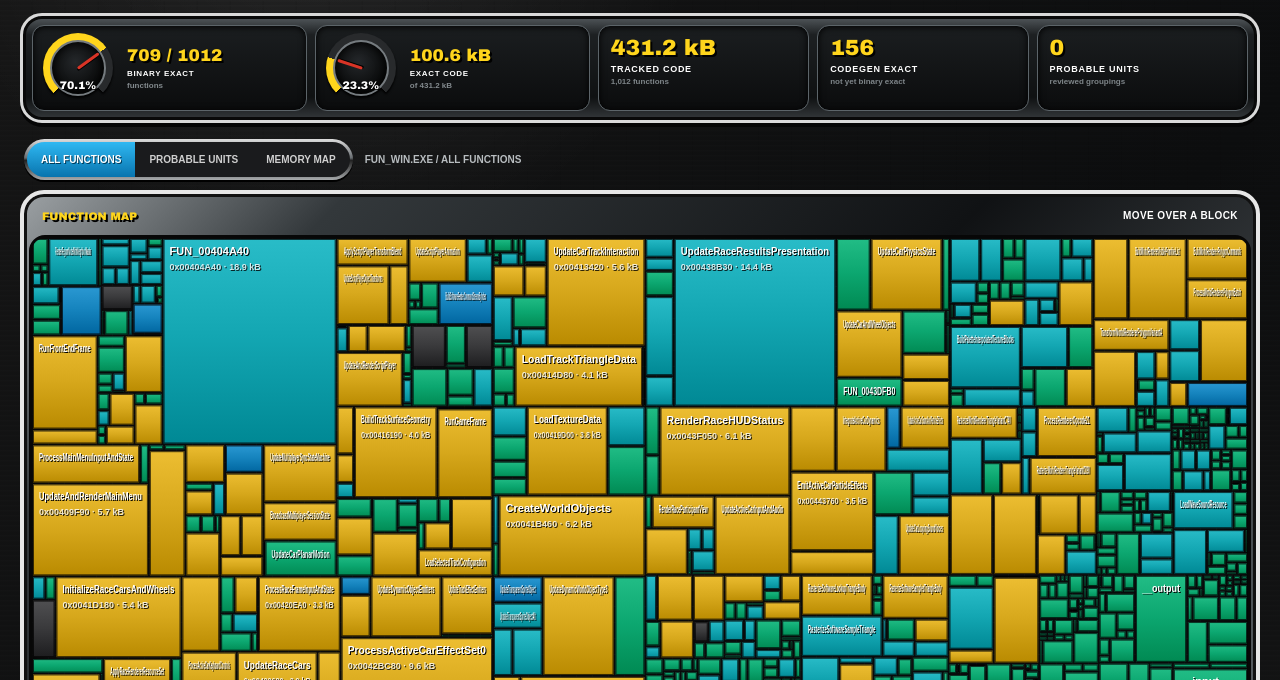
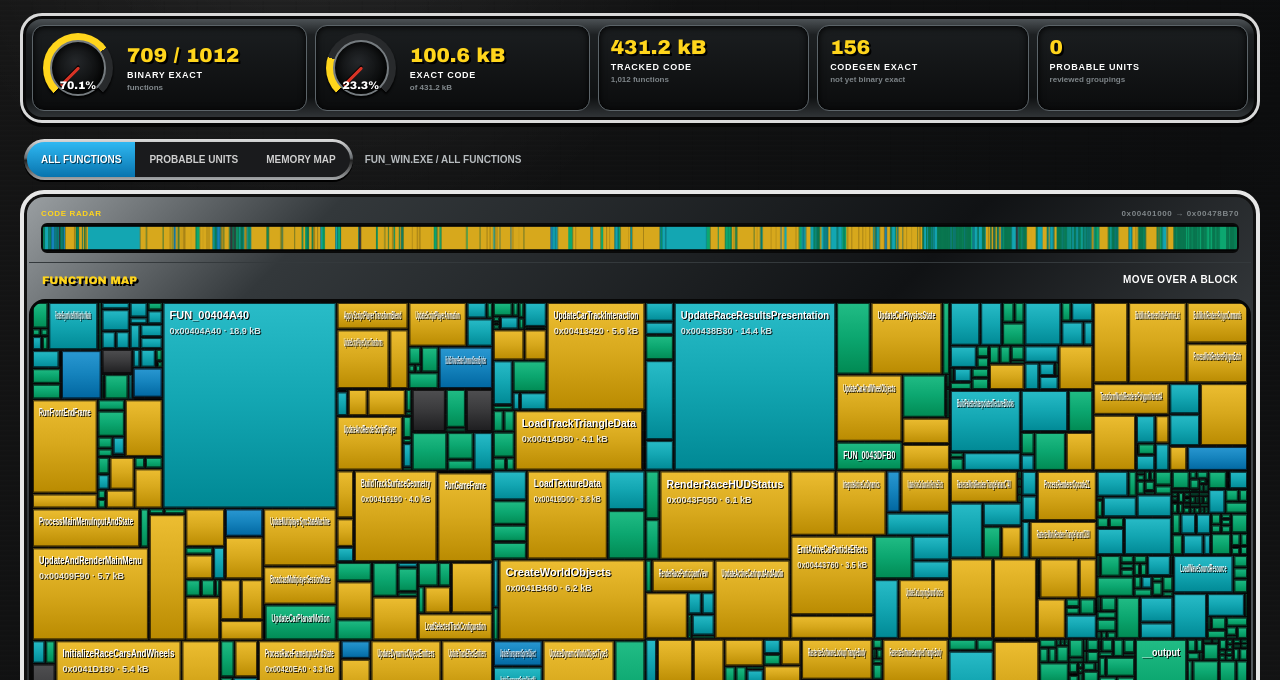
Before and after one commit to Karlos-fr/fun-tracks-decomp-progress, a plain HTML site: page docs/index.html in a window 1280 px wide. Shown: the part 120-800 px from the top of the page. Drawn offline with Linux system fonts and the light colour scheme.

Commit message:
feat: animate gauges and make code radar interactive

```diff
--- a/docs/app.js
+++ b/docs/app.js
@@ -11,7 +11,7 @@ const STATUS={
 const reducedMotion=matchMedia('(prefers-reduced-motion: reduce)').matches;
 const state={
   data:null,view:'functions',drill:null,rects:[],displayRects:[],hoveredKey:null,selectedKey:null,
-  touchArmed:null,lastTouchAt:0,hoverStarted:0,transition:null,raf:0,memoryLanes:[],sizeRanks:new Map()
+  touchArmed:null,lastTouchAt:0,hoverStarted:0,transition:null,raf:0,memoryLanes:[],sizeRanks:new Map(),radarRects:[]
 };
 const canvas=document.querySelector('#treemap'),ctx=canvas.getContext('2d');
 const radar=document.querySelector('#memory-radar'),rctx=radar.getContext('2d');
@@ -150,9 +150,69 @@ function clearTouchFocus(){state.touchArmed=null;state.hoveredKey=null;tooltip.h
 function setHover(i){const key=i?itemKey(i):null;if(key!==state.hoveredKey){state.hoveredKey=key;state.hoverStarted=performance.now();schedule()}}
 
 function drawRadar(){
-  if(!state.data)return;const d=resizeCanvas(radar,rctx);rctx.clearRect(0,0,d.width,d.height);const fs=[...state.data.functions].sort((a,b)=>addressNumber(a)-addressNumber(b)),total=fs.reduce((s,f)=>s+Math.max(1,f.size),0)||1;let x=0;
-  for(const f of fs){const w=Math.max(.35,d.width*Math.max(1,f.size)/total);rctx.fillStyle=STATUS[f.status]?.color||STATUS.unknown.color;rctx.fillRect(x,2,w,d.height-4);const key='fn:'+f.address;if(key===state.selectedKey||key===state.hoveredKey){rctx.fillStyle=key===state.selectedKey?'#e43b2e':'#fff7a3';rctx.fillRect(Math.max(0,x-1),0,Math.max(2,w+2),d.height)}x+=w}
+  if(!state.data)return;
+  const d=resizeCanvas(radar,rctx);
+  rctx.clearRect(0,0,d.width,d.height);
+  const fs=[...state.data.functions].sort((a,b)=>addressNumber(a)-addressNumber(b));
+  const total=fs.reduce((s,f)=>s+Math.max(1,f.size),0)||1;
+  let x=0;
+  state.radarRects=[];
+  for(const f of fs){
+    const w=Math.max(.35,d.width*Math.max(1,f.size)/total);
+    state.radarRects.push({item:f,x,w});
+    rctx.fillStyle=STATUS[f.status]?.color||STATUS.unknown.color;
+    rctx.fillRect(x,2,w,d.height-4);
+    const fnKey='fn:'+f.address;
+    const groupKey='group:'+(f.compilation_unit||'UNASSIGNED');
+    const radarHot=fnKey===state.selectedKey||fnKey===state.hoveredKey||groupKey===state.hoveredKey;
+    if(radarHot){
+      rctx.fillStyle=fnKey===state.selectedKey?'#e43b2e':'#fff7a3';
+      rctx.fillRect(Math.max(0,x-1),0,Math.max(2,w+2),d.height);
+    }
+    x+=w;
+  }
 }
+
+function radarFunctionAt(e){
+  const box=radar.getBoundingClientRect();
+  const x=e.clientX-box.left;
+  return state.radarRects.find(r=>x>=r.x&&x<=r.x+r.w)?.item||null;
+}
+function mapEntityForRadarFunction(fn){
+  if(!fn)return null;
+  if(state.view==='units'&&!state.drill){
+    const groupName=fn.compilation_unit||'UNASSIGNED';
+    return state.rects.find(r=>r.item.kind==='group'&&r.item.name===groupName)?.item||null;
+  }
+  return fn;
+}
+function setRadarHover(fn){
+  const entity=mapEntityForRadarFunction(fn);
+  setHover(entity);
+  if(fn){
+    hoverReadout.textContent=fn.address+' · '+fn.symbol;
+  }else{
+    hoverReadout.textContent='MOVE OVER A BLOCK';
+  }
+  schedule();
+}
+radar.addEventListener('pointermove',e=>{
+  if(e.pointerType==='touch')return;
+  setRadarHover(radarFunctionAt(e));
+});
+radar.addEventListener('pointerleave',e=>{
+  if(e.pointerType==='touch')return;
+  setRadarHover(null);
+});
+radar.addEventListener('pointerup',e=>{
+  if(e.pointerType!=='touch')return;
+  const fn=radarFunctionAt(e);
+  if(!fn)return;
+  e.preventDefault();
+  showDetail(fn);
+  setRadarHover(fn);
+  schedule();
+});
 
 canvas.addEventListener('pointermove',e=>{if(e.pointerType==='touch')return;const r=locate(e);setHover(r?.item||null);showTooltip(r,e)});
 canvas.addEventListener('pointerleave',e=>{if(e.pointerType==='touch'||state.touchArmed)return;setHover(null);tooltip.hidden=true;hoverReadout.textContent='MOVE OVER A BLOCK'});
@@ -168,11 +228,27 @@ fetch('data/progress.json').then(r=>{if(!r.ok)throw new Error('HTTP '+r.status);
   const sizes=[...data.functions].sort((a,b)=>b.size-a.size);sizes.forEach((f,index)=>state.sizeRanks.set(f.address,100*(index+1)/sizes.length));
   const first=data.functions[0],last=data.functions[data.functions.length-1];if(first&&last)radarRange.textContent=first.address+' → '+last.address;
   const c=data.summary.status_counts,total=Math.max(1,data.summary.functions),exact=c.binary_exact||0,exactFunctionPct=100*exact/total,exactBytes=data.summary.status_bytes?.binary_exact||data.functions.filter(f=>f.status==='binary_exact').reduce((s,f)=>s+f.size,0),bytePct=100*exactBytes/Math.max(1,data.summary.bytes),angle1=exactFunctionPct*2.7,angle2=bytePct*2.7;
-  stats.innerHTML='<div class="gauge-card"><div class="gauge" style="--angle:'+angle1+'deg;--needle:'+(-135+angle1)+'deg"><div class="gauge-readout">'+exactFunctionPct.toFixed(1)+'%</div></div><div class="gauge-copy"><strong>'+exact+' / '+total+'</strong><span>BINARY EXACT</span><small>functions</small></div></div>'+
-    '<div class="gauge-card"><div class="gauge" style="--angle:'+angle2+'deg;--needle:'+(-135+angle2)+'deg"><div class="gauge-readout">'+bytePct.toFixed(1)+'%</div></div><div class="gauge-copy"><strong>'+fmtBytes(exactBytes)+'</strong><span>EXACT CODE</span><small>of '+fmtBytes(data.summary.bytes)+'</small></div></div>'+
+  stats.innerHTML='<div class="gauge-card"><div class="gauge" data-target-angle="'+angle1+'" data-target-pct="'+exactFunctionPct+'" style="--angle:0deg;--needle:-135deg"><div class="gauge-readout">0.0%</div></div><div class="gauge-copy"><strong>'+exact+' / '+total+'</strong><span>BINARY EXACT</span><small>functions</small></div></div>'+
+    '<div class="gauge-card"><div class="gauge" data-target-angle="'+angle2+'" data-target-pct="'+bytePct+'" style="--angle:0deg;--needle:-135deg"><div class="gauge-readout">0.0%</div></div><div class="gauge-copy"><strong>'+fmtBytes(exactBytes)+'</strong><span>EXACT CODE</span><small>of '+fmtBytes(data.summary.bytes)+'</small></div></div>'+
     '<div class="stat"><strong>'+fmtBytes(data.summary.bytes)+'</strong><span>TRACKED CODE</span><small>'+data.summary.functions.toLocaleString('en-US')+' functions</small></div>'+
     '<div class="stat"><strong>'+(c.codegen_exact||0)+'</strong><span>CODEGEN EXACT</span><small>not yet binary exact</small></div>'+
     '<div class="stat"><strong>'+(data.summary.explicit_compilation_units||0)+'</strong><span>PROBABLE UNITS</span><small>reviewed groupings</small></div>';
+  const gaugeStart=performance.now();
+  const gaugeDuration=reducedMotion?0:1150;
+  const animateGauges=now=>{
+    const t=gaugeDuration===0?1:Math.min(1,(now-gaugeStart)/gaugeDuration);
+    const e=1-Math.pow(1-t,3);
+    document.querySelectorAll('.gauge').forEach(g=>{
+      const angle=Number(g.dataset.targetAngle)||0;
+      const pct=Number(g.dataset.targetPct)||0;
+      g.style.setProperty('--angle',(angle*e)+'deg');
+      g.style.setProperty('--needle',(-135+angle*e)+'deg');
+      const readout=g.querySelector('.gauge-readout');
+      if(readout)readout.textContent=(pct*e).toFixed(1)+'%';
+    });
+    if(t<1)requestAnimationFrame(animateGauges);
+  };
+  requestAnimationFrame(animateGauges);
   state.rects=targetLayout();state.displayRects=state.rects;schedule();
 }).catch(err=>{detail.innerHTML='<div class="inspector-number">!</div><div><h2>DATA ERROR</h2><p>'+esc(err.message)+'</p></div>'});
 })();
--- a/docs/index.html
+++ b/docs/index.html
@@ -6,7 +6,7 @@
   <meta name="color-scheme" content="dark">
   <meta name="description" content="Interactive progress map for the Fun Tracks / Ignition decompilation project.">
   <title>Fun Tracks / Ignition — Decomp Progress</title>
-  <link rel="stylesheet" href="style.css?v=6">
+  <link rel="stylesheet" href="style.css?v=7">
 </head>
 <body>
   <main class="shell">
@@ -34,6 +34,10 @@
     </section>
 
     <section class="race-panel">
+      <div class="radar-wrap">
+        <div class="radar-label"><span>CODE RADAR</span><span id="radar-range">0x00401000 → 0x00469230</span></div>
+        <canvas id="memory-radar" aria-label="Address-ordered overview of the function corpus"></canvas>
+      </div>
       <div class="race-panel-top">
         <span id="map-title">FUNCTION MAP</span>
         <span id="hover-readout">MOVE OVER A BLOCK</span>
@@ -41,10 +45,6 @@
       <div class="map-stage">
         <canvas id="treemap" aria-label="Interactive decompilation progress map"></canvas>
         <div id="tooltip" class="tooltip" hidden></div>
-      </div>
-      <div class="radar-wrap">
-        <div class="radar-label"><span>CODE RADAR</span><span id="radar-range">0x00401000 → 0x00469230</span></div>
-        <canvas id="memory-radar" aria-label="Address-ordered overview of the function corpus"></canvas>
       </div>
     </section>
 
@@ -67,6 +67,6 @@
 
     <footer>PUBLIC PROGRESS METADATA ONLY · NO PRIVATE SOURCE CODE OR INTERNAL EVIDENCE</footer>
   </main>
-  <script src="app.js?v=6" defer></script>
+  <script src="app.js?v=7" defer></script>
 </body>
 </html>
--- a/docs/style.css
+++ b/docs/style.css
@@ -1,3 +1,5 @@
+@property --angle{syntax:"<angle>";inherits:false;initial-value:0deg}
+@property --needle{syntax:"<angle>";inherits:false;initial-value:-135deg}
 :root{
   color-scheme:dark;
   --asphalt:#151515;--asphalt2:#0f0f10;--panel:#202124;--panel2:#2a2b2f;
@@ -35,14 +37,14 @@ h1{margin:0;font:900 clamp(30px,5vw,54px)/.93 "Arial Black",Impact,sans-serif;te
 .gauge{
   --angle:0deg;--needle:-135deg;position:relative;width:70px;height:70px;border-radius:50%;
   background:conic-gradient(from 225deg,var(--yellow) 0deg,var(--yellow) var(--angle),#282a2c var(--angle),#282a2c 270deg,transparent 270deg);
-  filter:drop-shadow(0 2px 1px #000)
+  filter:drop-shadow(0 2px 1px #000);transition:--angle 1.15s cubic-bezier(.18,.82,.2,1),--needle 1.15s cubic-bezier(.18,.82,.2,1)
 }
 .gauge:before{content:"";position:absolute;inset:7px;border-radius:50%;background:radial-gradient(circle at 45% 38%,#24272a,#070808 72%);border:2px solid #757b7f;box-shadow:inset 0 0 10px #000}
-.gauge:after{content:"";position:absolute;left:34px;top:10px;width:3px;height:26px;background:var(--red);transform-origin:50% 25px;transform:rotate(var(--needle));border-radius:3px;box-shadow:1px 1px 0 #000}
+.gauge:after{content:"";position:absolute;left:34px;top:10px;width:3px;height:26px;background:var(--red);transform-origin:50% 25px;transform:rotate(var(--needle));border-radius:3px;box-shadow:1px 1px 0 #000;transition:transform 1.15s cubic-bezier(.18,.82,.2,1)}
 .gauge-readout{position:absolute;inset:0;display:flex;align-items:flex-end;justify-content:center;padding-bottom:12px;z-index:2;font:900 11px/1 "Arial Black",Impact,sans-serif;color:#fff;text-shadow:1px 1px #000}
-.gauge-copy strong{display:block;color:var(--yellow);font:900 17px/1 "Arial Black",Impact,sans-serif;text-shadow:2px 2px 0 #000}
-.gauge-copy span{display:block;margin-top:5px;color:#fff;font-size:8px;font-weight:900;letter-spacing:.08em}.gauge-copy small{display:block;margin-top:3px;color:#838a8e;font-size:8px;font-weight:700}
-.stat{padding:11px 12px}.stat strong{display:block;color:var(--yellow);font:900 22px/1 "Arial Black",Impact,sans-serif;text-shadow:2px 2px 0 #000;white-space:nowrap;overflow:hidden;text-overflow:ellipsis}.stat span{display:block;margin-top:5px;color:#fff;font-size:9px;font-weight:900;letter-spacing:.08em}.stat small{display:block;margin-top:3px;color:#7e8589;font-size:8px;font-weight:700}
+.gauge-copy strong{display:block;color:var(--yellow);font:900 20px/1 "Arial Black",Impact,sans-serif;text-shadow:2px 2px 0 #000}
+.gauge-copy span{display:block;margin-top:5px;color:#fff;font-size:9px;font-weight:900;letter-spacing:.08em}.gauge-copy small{display:block;margin-top:3px;color:#838a8e;font-size:8px;font-weight:700}
+.stat{padding:11px 12px}.stat strong{display:block;color:var(--yellow);font:900 20px/1 "Arial Black",Impact,sans-serif;text-shadow:2px 2px 0 #000;white-space:nowrap;overflow:hidden;text-overflow:ellipsis}.stat span{display:block;margin-top:5px;color:#fff;font-size:9px;font-weight:900;letter-spacing:.08em}.stat small{display:block;margin-top:3px;color:#7e8589;font-size:8px;font-weight:700}
 .control-strip{display:flex;align-items:center;gap:12px;padding:16px 4px 10px;min-height:58px}
 .mode-switch{display:flex;padding:3px;border-radius:999px;background:linear-gradient(#ddd,#696e72 46%,#222 52%,#a7aaac);box-shadow:0 2px 0 #000}
 button{border:0;cursor:pointer;color:#cfcfcf;background:#1a1b1d;min-height:35px;padding:0 14px;font-size:10px;font-weight:900}
@@ -59,10 +61,10 @@ button:hover,button:focus-visible{filter:brightness(1.18);outline:2px solid var(
 .tooltip-inner{padding:11px 12px;border-radius:11px;background:#0d0f10;border:1px solid #555d61}.tooltip-title{color:var(--yellow);font:900 15px/1.05 "Arial Black",Impact,sans-serif;text-shadow:2px 2px 0 #000;overflow-wrap:anywhere}.tooltip-row{display:flex;justify-content:space-between;gap:12px;margin-top:6px;color:#cfd2d3;font-size:10px;font-weight:700}.tooltip-row b{color:#fff;text-align:right}.tooltip-meter{margin-top:9px;height:9px;border-radius:99px;background:#050505;border:1px solid #5f6467;overflow:hidden}.tooltip-meter i{display:block;height:100%;background:linear-gradient(90deg,#1a92d0,#39c7f7);box-shadow:0 0 9px #24b7ef}.tooltip-hint{margin-top:9px;padding-top:7px;border-top:1px solid #4f5558;color:var(--yellow);font:900 9px/1 "Arial Black",Impact,sans-serif;letter-spacing:.08em;text-align:center}
 @keyframes pop{from{opacity:0;transform:scale(.96)}to{opacity:1;transform:scale(1)}
 }
-.radar-wrap{padding:8px 12px 10px}.radar-label{display:flex;justify-content:space-between;gap:10px;margin-bottom:5px;color:#80878a;font-size:8px;font-weight:900;letter-spacing:.08em}.radar-label span:first-child{color:var(--yellow)}#memory-radar{display:block;width:100%;height:30px;border:2px solid #090909;border-radius:6px;background:#080909;box-shadow:inset 0 0 7px #000}
+.radar-wrap{padding:10px 12px 9px;border-bottom:1px solid #34393c}.radar-label{display:flex;justify-content:space-between;gap:10px;margin-bottom:5px;color:#80878a;font-size:8px;font-weight:900;letter-spacing:.08em}.radar-label span:first-child{color:var(--yellow)}#memory-radar{display:block;width:100%;height:30px;border:2px solid #090909;border-radius:6px;background:#080909;box-shadow:inset 0 0 7px #000;cursor:crosshair;touch-action:manipulation}
 .legend{display:flex;flex-wrap:wrap;gap:9px 14px;padding:12px 5px 9px;font-size:9px;font-weight:900;color:#b4b8ba}.legend span{display:inline-flex;gap:6px;align-items:center}.swatch{width:13px;height:13px;border:2px solid #e5e5e5;border-radius:50%;box-shadow:inset 0 0 0 2px #111}.swatch.unknown{background:var(--unknown)}.swatch.named{background:var(--named)}.swatch.source{background:var(--source)}.swatch.codegen_exact{background:var(--codegen)}.swatch.binary_exact{background:var(--binary)}.legend-selected i{display:inline-block;width:13px;height:13px;border:3px solid var(--red);box-shadow:0 0 0 1px #fff}
 .inspector{display:grid;grid-template-columns:64px 1fr;gap:13px;align-items:center;min-height:92px;padding:10px 14px;border:3px solid #e7e7e7;border-radius:18px;background:linear-gradient(#4f5458,#151719 18%,#0b0c0d 82%,#33373a);box-shadow:inset 0 0 0 3px #111,0 4px 0 #050505}.inspector-number{display:grid;place-items:center;width:56px;height:56px;border-radius:50%;background:var(--red);border:4px solid #fff;box-shadow:inset 0 0 0 3px #111;color:#fff;font:900 18px/1 "Arial Black",Impact,sans-serif;text-shadow:2px 2px 0 #000}.inspector h2{margin:0;color:var(--yellow);font:900 18px/1 "Arial Black",Impact,sans-serif;text-shadow:2px 2px 0 #000}.inspector p{margin:5px 0 0;color:#b9bec0;font-size:11px}.detail-grid{display:grid;grid-template-columns:repeat(4,minmax(0,1fr));gap:7px;margin-top:10px}.detail-grid div{padding:8px 9px;border-radius:8px;background:#0c0d0e;border:1px solid #4b5154}.detail-grid span{display:block;color:#81898c;font-size:8px;font-weight:900;letter-spacing:.06em}.detail-grid strong{display:block;margin-top:3px;color:#fff;font-size:11px;overflow-wrap:anywhere}
 footer{padding:15px 4px 0;color:#696f72;font-size:8px;font-weight:900;letter-spacing:.08em}
 @media(max-width:900px){.dash{grid-template-columns:1fr 1fr 1fr}.gauge-card{grid-column:span 1}.detail-grid{grid-template-columns:1fr 1fr}}
-@media(max-width:760px){body{padding:10px 7px 26px}.hero{padding-top:7px}.game-logo{width:52px;height:52px}.dash{grid-template-columns:1fr 1fr;border-radius:16px}.gauge-card{grid-template-columns:62px 1fr}.gauge{width:58px;height:58px}.gauge:after{left:28px;top:9px;height:21px;transform-origin:50% 20px}.gauge-readout{padding-bottom:9px;font-size:9px}.stat:last-child{grid-column:1/-1}.control-strip{flex-wrap:wrap}.mode-switch{width:100%}.mode-switch button{flex:1;padding:0 7px}.crumb{order:3;width:100%}.map-stage{height:550px;min-height:400px}.race-panel{border-radius:18px}.race-panel-top{font-size:9px}#hover-readout{display:none}.detail-grid{grid-template-columns:1fr 1fr}.radar-label span:last-child{display:none}}
+@media(max-width:760px){body{padding:10px 7px 26px}.hero{padding-top:7px}.game-logo{width:52px;height:52px}.dash{grid-template-columns:1fr 1fr;border-radius:16px}.gauge-card{grid-template-columns:62px 1fr}.gauge{width:58px;height:58px}.gauge:after{left:28px;top:9px;height:21px;transform-origin:50% 20px}.gauge-readout{padding-bottom:9px;font-size:9px}.gauge-copy strong,.stat strong{font-size:17px}.stat:last-child{grid-column:1/-1}.control-strip{flex-wrap:wrap}.mode-switch{width:100%}.mode-switch button{flex:1;padding:0 7px}.crumb{order:3;width:100%}.map-stage{height:550px;min-height:400px}.race-panel{border-radius:18px}.race-panel-top{font-size:9px}#hover-readout{display:none}.detail-grid{grid-template-columns:1fr 1fr}.radar-label span:last-child{display:none}}
 @media(prefers-reduced-motion:reduce){.tooltip{animation:none}}
```
